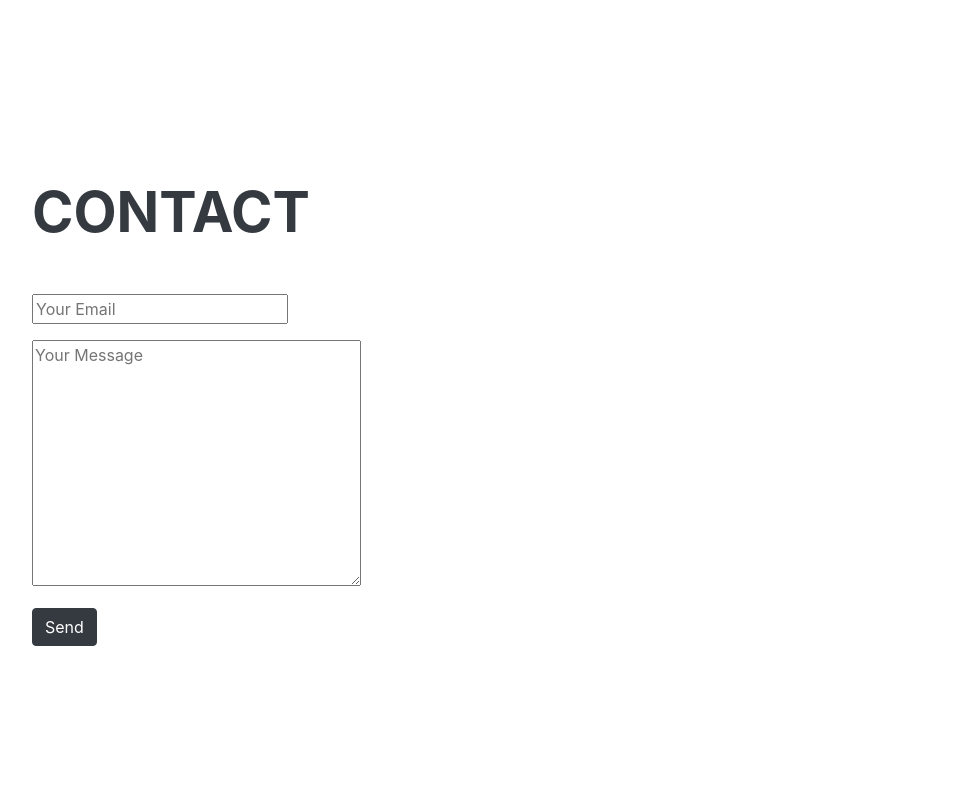
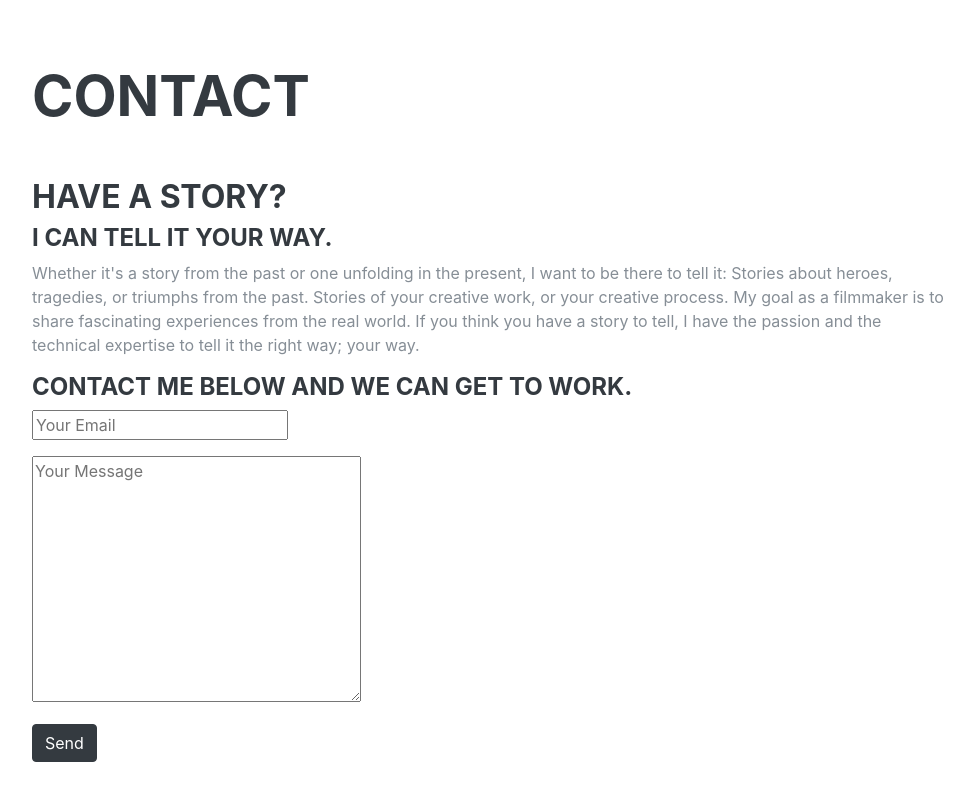
Before and after one commit to ajdecaprio/ajdecaprio.github.io, a plain HTML site: page index.html in a window 1280 px wide. Shown: the part 6588-7388 px from the top of the page, without its empty margins (288-1262 px from the left). Drawn offline with Linux system fonts and the light colour scheme; a web font is replaced by a local one.

Commit message:
Update index.html

```diff
--- a/index.html
+++ b/index.html
@@ -494,7 +494,11 @@
       <section class="resume-section p-3 p-lg-5 d-flex flex-column" id="contact">
         <div class="my-auto">
           <h2 class="mb-5">Contact</h2>
-          <p>
+
+          <h3>Have a Story?</h3>
+          <h4>I can tell it your way.</h4>
+          <p>Whether it's a story from the past or one unfolding in the present, I want to be there to tell it: Stories about heroes, tragedies, or triumphs from the past. Stories of your creative work, or your creative process. My goal as a filmmaker is to share fascinating experiences from the real world. If you think you have a story to tell, I have the passion and the technical expertise to tell it the right way; your way.</p>
+          <h4>Contact me below and we can get to work.</h4>
 
           <form method="POST" action="https://formspree.io/aj@ajdecaprio.com">
           <div class="form-group">
```
